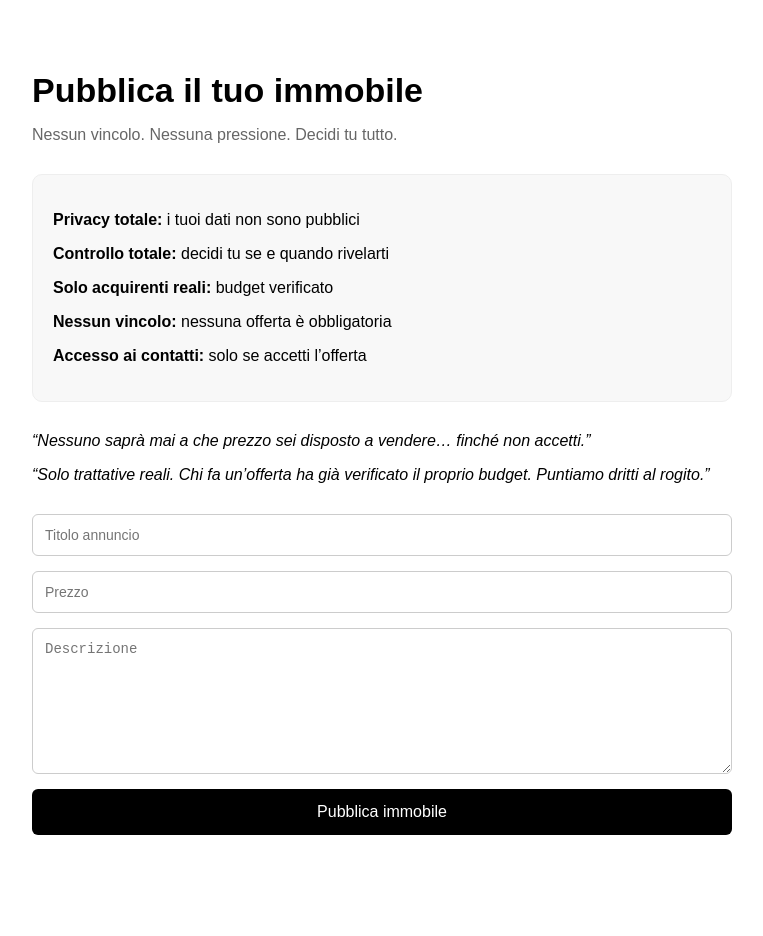
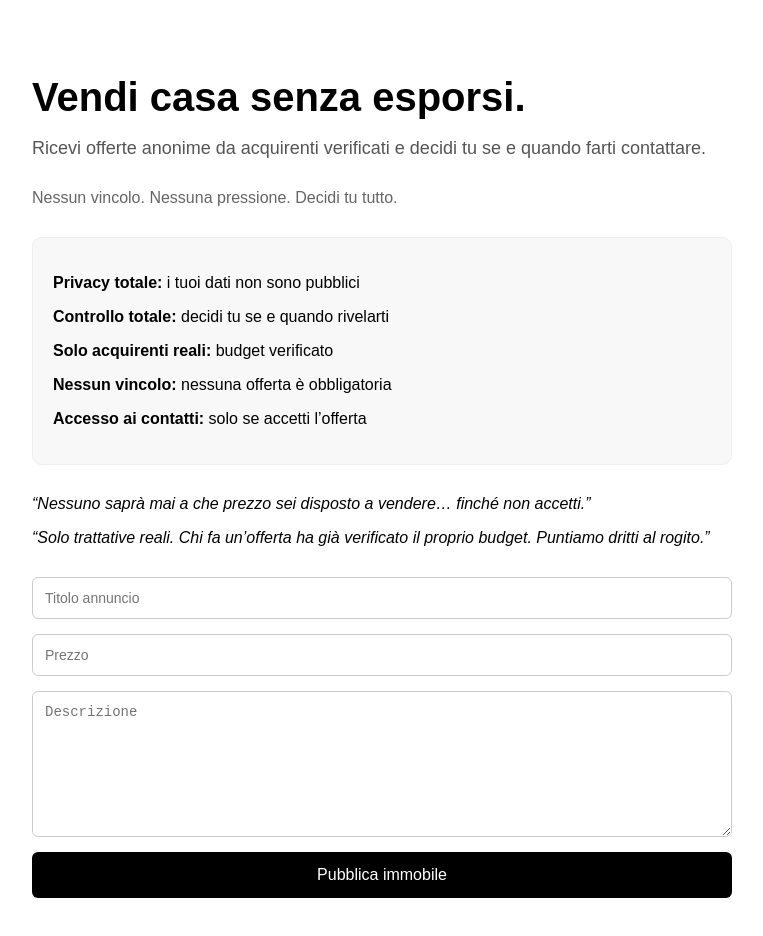
Before and after one commit to federicobartilucci-dotcom/trattabile, a Next.js app: page /publish in a window 1280 px wide. Shown: the top 936 px of the page, without its empty margins (258-1021 px from the left). Before the commit the page ends 883 px from the top, so only its background shows below. Built offline with nearby package versions, Linux system fonts and the light colour scheme.

Commit message:
Update page.tsx

```diff
--- a/app/publish/page.tsx
+++ b/app/publish/page.tsx
@@ -11,9 +11,13 @@ export default function PublishPage() {
       }}
     >
       {/* TITOLO */}
-      <h1 style={{ fontSize: 34, marginBottom: 10 }}>
-        Pubblica il tuo immobile
-      </h1>
+      <h1 style={{ fontSize: 40, marginBottom: 10 }}>
+  Vendi casa senza esporsi.
+</h1>
+
+<p style={{ fontSize: 18, color: "#555", marginBottom: 30 }}>
+  Ricevi offerte anonime da acquirenti verificati e decidi tu se e quando farti contattare.
+</p>
 
       <p style={{ color: "#666", marginBottom: 30 }}>
         Nessun vincolo. Nessuna pressione. Decidi tu tutto.
```
